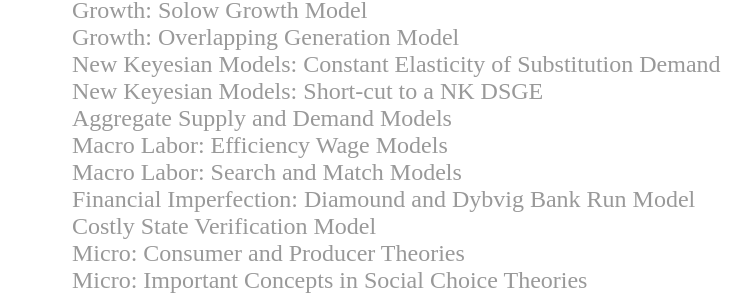
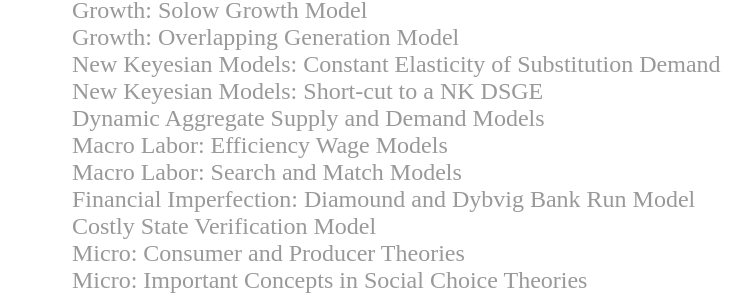
Before and after one commit to iworld1991/TaoWangEcon.github.io, a Jekyll site: the page built from blog/index.html, in a window 1280 px wide. Shown: the part 148-448 px from the top of the page, without its empty margins (160-912 px from the left). Built offline with Jekyll 4.4.1, drawn with Linux system fonts in a browser that asks for light colours.

Commit message:
Update index.html

```diff
--- a/blog/index.html
+++ b/blog/index.html
@@ -8,7 +8,7 @@ title: My Notes on Studying Economics
         <li> <a href = /notes/GR2B_OLG.pdf>Growth: Overlapping Generation Model</a></li>
 	<li> <a href = /notes/NK1CES.pdf>New Keyesian Models: Constant Elasticity of Substitution Demand</a></li>
 	<li> <a href = /notes/NK2NKModel.pdf>New Keyesian Models: Short-cut to a NK DSGE</a></li>
-	<li> <a href = /notes/DSGE1SimpleModel.pdf.pdf>Aggregate Supply and Demand Models</a></li>
+	<li> <a href = /notes/DSGE1SimpleModel.pdf.pdf>Dynamic Aggregate Supply and Demand Models</a></li>
 	<li> <a href = /notes/LB1EffWage.pdf>Macro Labor: Efficiency Wage Models</a></li>
         <li> <a href = /notes/LB2SearchMatch.pdf>Macro Labor: Search and Match Models</a></li>
 	<li> <a href = /notes/FI1BankRun.pdf>Financial Imperfection: Diamound and Dybvig Bank Run Model</a></li>
```
